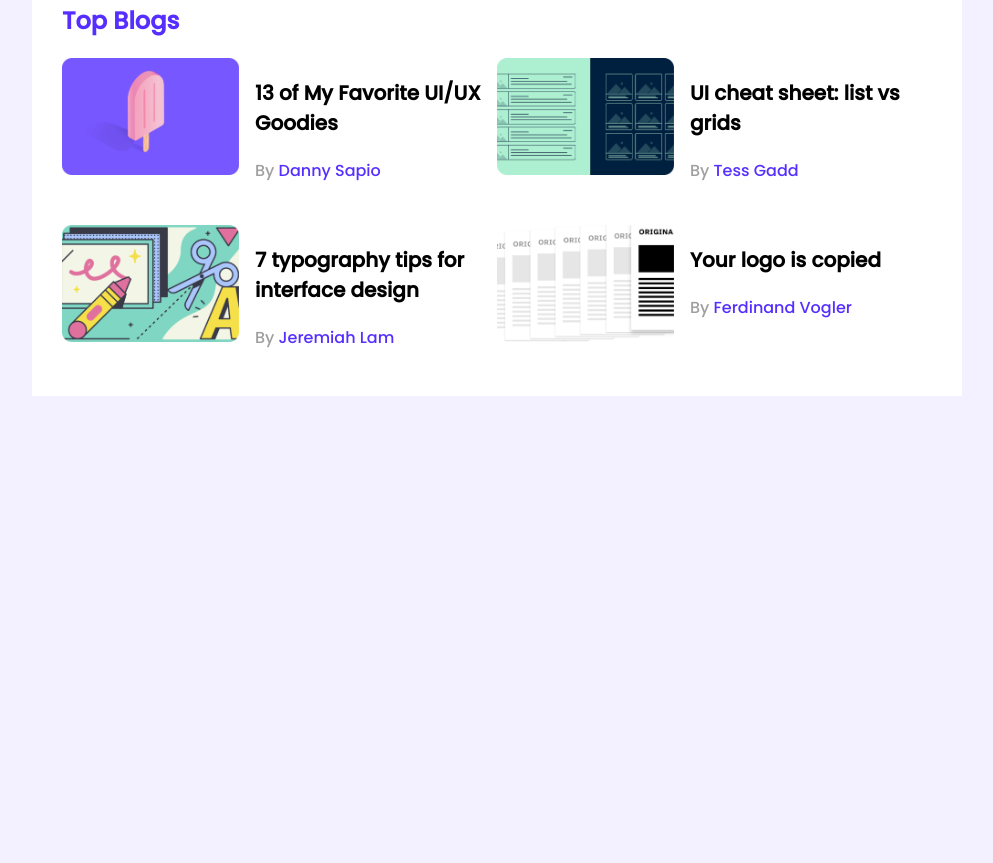
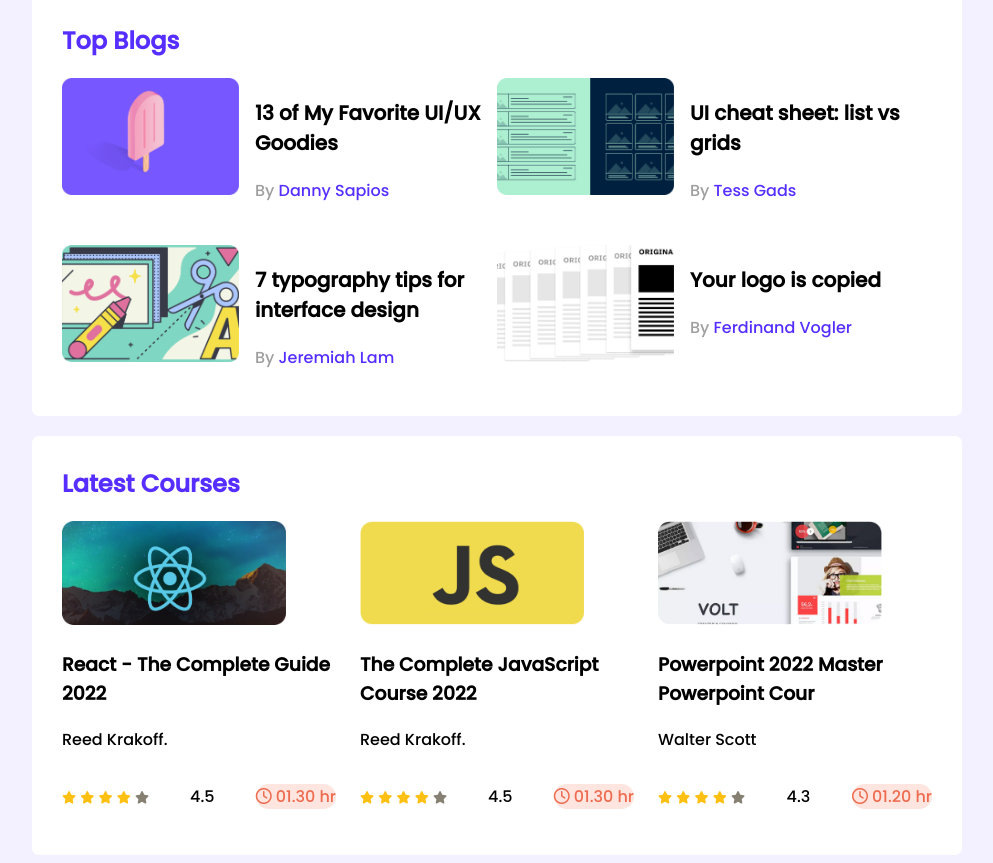
Before and after one commit to ShaikatRoy/leder-board, a plain HTML site: page index.html in a window 1280 px wide. Shown: the part 301-1164 px from the top of the page, without its empty margins (143-1136 px from the left). Before the commit the page ends 800 px from the top, so only its background shows below. Drawn offline with Linux system fonts and the light colour scheme.

Commit message:
half finished

```diff
--- a/index.html
+++ b/index.html
@@ -6,6 +6,13 @@
     <meta name="viewport" content="width=device-width, initial-scale=1.0" />
     <title>Leader Board</title>
     <link rel="stylesheet" href="styles/styles.css" />
+    <link
+      rel="stylesheet"
+      href="https://cdnjs.cloudflare.com/ajax/libs/font-awesome/6.2.1/css/all.min.css"
+      integrity="sha512-MV7K8+y+gLIBoVD59lQIYicR65iaqukzvf/nwasF0nqhPay5w/9lJmVM2hMDcnK1OnMGCdVK+iQrJ7lzPJQd1w=="
+      crossorigin="anonymous"
+      referrerpolicy="no-referrer"
+    />
   </head>
   <body>
     <!-- header start -->
@@ -54,44 +61,116 @@
               </div>
               <div class="blog-info">
                 <h3 class="blog-title">13 of My Favorite UI/UX Goodies</h3>
-                <p class="blog-author">
-                    By <a href="">Danny Sapio</a>
-                </p>
+                <p class="blog-author">By <a href="">Danny Sapios</a></p>
               </div>
             </article>
             <article class="blog">
               <div class="thumbnail">
-                  <img src="./images/blogs/blog-2.png" alt="">
+                <img src="./images/blogs/blog-2.png" alt="" >
               </div>
               <div class="blog-info">
                 <h3 class="blog-title">UI cheat sheet: list vs grids</h3>
-                  <p class="blog-author">
-                      By <a href="">Tess Gadd</a>
-                  </p>
+                <p class="blog-author">By <a href="">Tess Gads</a></p>
               </div>
             </article>
             <article class="blog">
               <div class="thumbnail">
-                  <img src="./images/blogs/blog-3.png" alt="">
+                <img src="./images/blogs/blog-3.png" alt="" />
               </div>
               <div class="blog-info">
-                  <h3 class="blog-title">7 typography tips for interface design</h3>
-                  <p class="blog-author">
-                      By <a href="">Jeremiah Lam</a>
-                  </p>
+                <h3 class="blog-title">
+                  7 typography tips for interface design
+                </h3>
+                <p class="blog-author">By <a href="">Jeremiah Lam</a></p>
               </div>
             </article>
             <article class="blog">
               <div class="thumbnail">
-                  <img src="./images/blogs/blog-4.png" alt="">
+                <img src="./images/blogs/blog-4.png" alt="" />
               </div>
               <div class="blog-info">
                 <h3 class="blog-title">Your logo is copied</h3>
-                  <p class="blog-author">
-                      By <a href="">Ferdinand Vogler</a>
-                  </p>
+                <p class="blog-author">By <a href="">Ferdinand Vogler</a></p>
               </div>
             </article>
+          </div>
+        </div>
+      </section>
+
+      <!-- Latest Courses -->
+
+      <section class="container">
+        <h2 class="section-title">Latest Courses</h2>
+        <div class="courses">
+          <div class="course">
+            <div class="course-banner">
+              <img src="./images/courses/course-1.png" alt="" />
+            </div>
+            <div class="course-details">
+              <h3 class="course-title">React - The Complete Guide 2022</h3>
+              <p class="course-author">Reed Krakoff.</p>
+              <div class="course-info">
+                    <div>
+                    <i class="fa-solid fa-star filled"></i>
+                    <i class="fa-solid fa-star filled"></i>
+                    <i class="fa-solid fa-star filled"></i>
+                    <i class="fa-solid fa-star filled"></i>
+                    <i class="fa-solid fa-star empty"></i>
+                    </div>
+                    <p>4.5</p>
+                   <div class="course-duration">
+                    <i class="fa-regular fa-clock"></i>  01.30 hr
+                   </div>
+                </div>
+
+              </div>
+            </div>
+            <div class="course">
+                <div class="course-banner">
+                  <img src="./images/courses/course-3.png" alt="" />
+                </div>
+                <div class="course-details">
+                  <h3 class="course-title">The Complete JavaScript Course 2022</h3>
+                  <p class="course-author">Reed Krakoff.</p>
+                  <div class="course-info">
+                        <div>
+                        <i class="fa-solid fa-star filled"></i>
+                        <i class="fa-solid fa-star filled"></i>
+                        <i class="fa-solid fa-star filled"></i>
+                        <i class="fa-solid fa-star filled"></i>
+                        <i class="fa-solid fa-star empty"></i>
+                        </div>
+                        <p>4.5</p>
+                       <div class="course-duration">
+                        <i class="fa-regular fa-clock"></i>  01.30 hr
+                       </div>
+                    </div>
+
+                  </div>
+                </div>
+                <div class="course">
+                    <div class="course-banner">
+                      <img src="./images/courses/course-2.png" alt="" />
+                    </div>
+                    <div class="course-details">
+                      <h3 class="course-title">Powerpoint 2022 Master Powerpoint Cour</h3>
+                      <p class="course-author">Walter Scott</p>
+                      <div class="course-info">
+                            <div>
+                            <i class="fa-solid fa-star filled"></i>
+                            <i class="fa-solid fa-star filled"></i>
+                            <i class="fa-solid fa-star filled"></i>
+                            <i class="fa-solid fa-star filled"></i>
+                            <i class="fa-solid fa-star empty"></i>
+                            </div>
+                            <p>4.3</p>
+                           <div class="course-duration">
+                            <i class="fa-regular fa-clock"></i>  01.20 hr
+                           </div>
+                        </div>
+
+                      </div>
+                    </div>
           </div>
         </div>
       </section>
--- a/styles/styles.css
+++ b/styles/styles.css
@@ -1,78 +1,144 @@
 /* fonts */
-@import url('https://fonts.googleapis.com/css2?family=Poppins:wght@500&display=swap');
+@import url("https://fonts.googleapis.com/css2?family=Poppins:wght@500&display=swap");
 
 /* common styles */
-body{
-    background-color: #F3F1FF;
-    font-family: 'Poppins', sans-serif;
+body {
+  background-color: #f3f1ff;
+  font-family: "Poppins", sans-serif;
 }
-main{
+main {
   display: flex;
+  flex-direction: column;
   justify-content: center;
+  align-items: center;
 }
-.container{
+.container {
   background-color: #ffffff;
   width: 870px;
   padding: 30px;
+  margin-top: 20px;
+  border-radius: 7px;
 }
-hr{
-    border: 1px solid #D1D1D1;
+hr {
+  border: 1px solid #d1d1d1;
   margin-bottom: 26px;
 }
 /* top players style */
-.top-players{
+.top-players {
   margin-bottom: 27px;
 }
-.section-title{
-    color: #562EFF;
+.section-title {
+  color: #562eff;
   font-size: 24px;
-    margin-top: 0 ;
-
+  margin-top: 0;
 }
-.players{
+.players {
   display: grid;
   /* grid-template-columns: repeat(3, 1fr); same */
   grid-template-columns: 1fr 1fr 1fr;
   grid-row-gap: 30px;
 }
-.player{
+.player {
   display: flex;
   align-items: center;
 }
-.player img{
+.player img {
   width: 56px;
   height: 56x;
 }
-.player-name{
+.player-name {
   margin-left: 16px;
   font-size: 18px;
 }
 /* top blogs styles */
-.blogs{
+.blogs {
   display: grid;
   grid-template-columns: repeat(2, 1fr);
-    grid-row-gap:  26px;
+  grid-row-gap: 26px;
 }
-.blog{
+.blog {
   display: flex;
 }
 
-.blog .thumbnail img{
+.blog .thumbnail img {
   width: 177px;
   height: 117px;
 }
-.blog-info{
+.blog-info {
   margin-left: 16px;
 }
-.blog-title{
+.blog-title {
   font-size: 20px;
 }
-.blog-author{
-    color: #9F9F9F;
+.blog-author {
+  color: #9f9f9f;
   font-size: 16px;
 }
-.blog-author a{
+.blog-author a {
   text-decoration: none;
   font-size: 16px;
-    color: #562EFF;
+  color: #562eff;
 }
+
+/* courses styles */
+
+.courses{
+display: grid;
+grid-template-columns: repeat(3, 1fr);
+grid-column-gap: 24px;
+}
+.course-info {
+    display: flex;
+    align-items: center;
+    justify-content: space-between ;
+}
+.course .course-banner img {
+  width: 224px;
+  height: 104px;
+}
+.fa-star {
+  font-size: 12.5px;
+}
+.fa-star.filled {
+  color: #ffc014;
+}
+.fa-star.empty {
+  color: #858072;
+}
+.course-duration{
+    background: #FEE5DF;
+    color: #ED6B4F;
+    border-radius: 13px;
+}
+
+/* ----------------
+     Media Queries
+ ------------------- */
+
+ /* Mobile devices */
+ @media only screen and (max-width:688px) {
+    .container{
+        width: 100%;
+    }
+    .players, .blogs, .courses{
+     grid-template-columns: repeat(1, 1fr);
+    }
+
+    .player, .blog {
+        flex-direction: column;
+        align-items: center;
+    }
+ }
+
+ /* medium devices */
+ @media only screen and (min-width:688px) and (max-width:992px) {
+    .container{
+        width: 100%;
+    }
+    .players, .courses{
+        grid-template-columns: repeat(2, 1fr);
+    }
+    .blogs{
+        grid-template-columns: repeat(1, 1fr);
+    }
+ }
```
Lines whose indentation alone changed are shown as unchanged.
